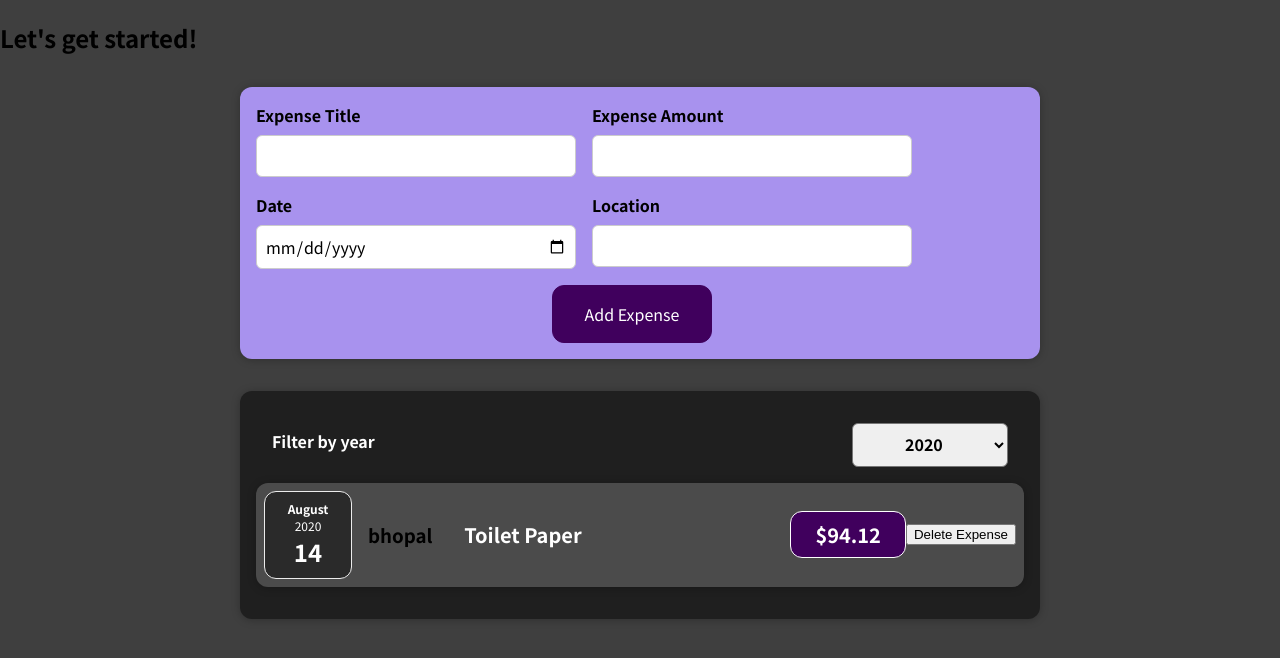
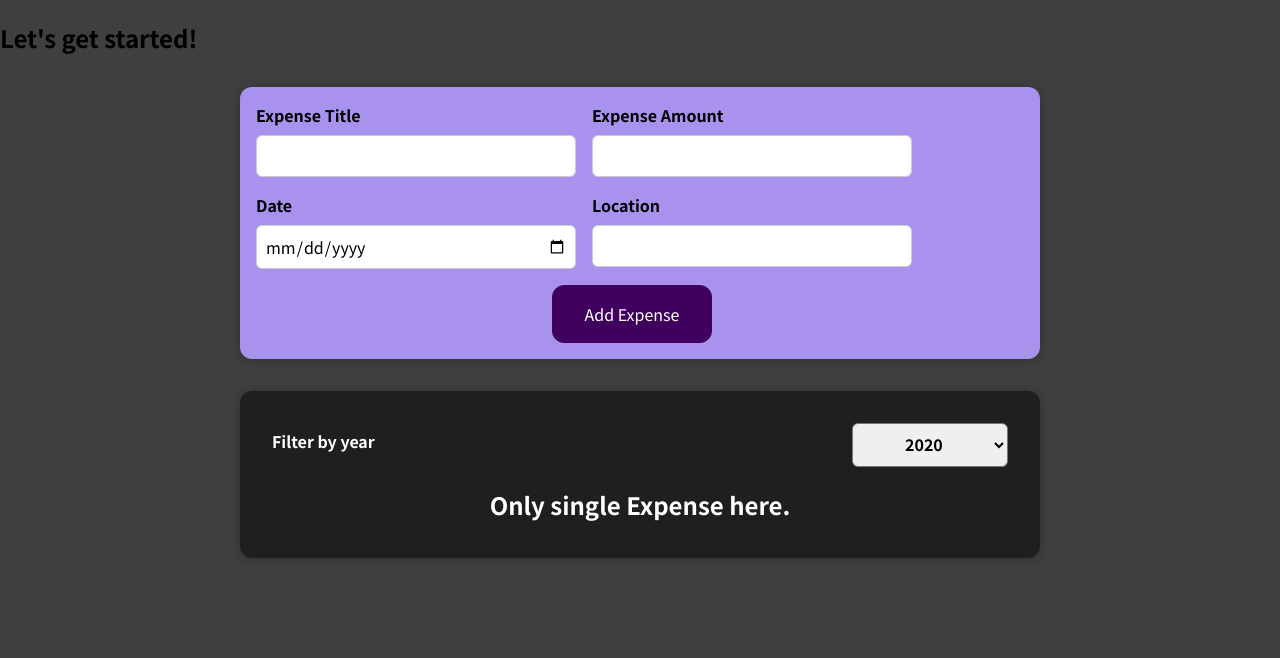
Before and after one commit to sanskaratre/React, a React (Create React App) app: page / in a window 1280 px wide. Shown: the top 658 px of the page. Built offline with nearby package versions, Linux system fonts and the light colour scheme.

Commit message:
conditional_rendering

```diff
--- a/src/App.js
+++ b/src/App.js
@@ -1,8 +1,9 @@
 import React, { useState } from "react";
-import ExpenseItem from "./components/Expense/ExpenseItem";
+
 import Card from "./components/UI/Card";
 import NewExpense from "./components/NewExpense/NewExpense";
 import ExpensesFilter from "./components/Expense/ExpenseFilter";
+import ExpenseList from "./components/Expense/ExpenseList";
 
 const dummyExpenses = [
   {
@@ -61,17 +62,7 @@ const App = () => {
 
       <Card className="expenses" id = 'perelement'>
       <ExpensesFilter selected={filteredYear} onChangeFilter={filterChangeHandler} />
-      {
-        filteredExpenses.map((expense) =>(
-
-          <ExpenseItem
-            key = {expense.id}
-            title = {expense.title}
-            location = {expense.location}
-            amount = {expense.amount}
-            date = {expense.date} />
-        ))
-       }
+      <ExpenseList expenses = {filteredExpenses}/>
       </Card>
     </div>
   );
--- a/src/components/Expense/ExpenseItem.js
+++ b/src/components/Expense/ExpenseItem.js
@@ -30,6 +30,7 @@ const ExpenseItem = (props) =>{
 
     return (
 
+      <li>
         <Card className='expense-item' id = {props.id}>
           <ExpenseDate date = {props.date}/>
           <ExpenseDetails
@@ -37,9 +38,9 @@ const ExpenseItem = (props) =>{
            location = {props.location}
            amount = {props.amount} />
            <button onClick={ () => {clickHandler(props.id)}}>Delete Expense</button>
+        </Card>
+      </li>
 
-
-        </Card>
 
 
     )
--- /dev/null
+++ b/src/components/Expense/ExpenseList.css
@@ -0,0 +1,9 @@
+.expenses-list {
+    list-style: none;
+    padding: 0;
+  }
+
+  .expenses-list__fallback {
+    color: white;
+    text-align: center;
+  }
--- /dev/null
+++ b/src/components/Expense/ExpenseList.js
@@ -0,0 +1,28 @@
+import './ExpenseList.css';
+import ExpenseItem from './ExpenseItem';
+
+const ExpenseList = (props) => {
+    if(props.expenses.length === 0){
+        return <h2 className='expenses-list__fallback'>No Item Found</h2>
+    }
+    if(props.expenses.length === 1){
+        return <h2 className='expenses-list__fallback'>Only single Expense here.</h2>
+    }
+
+    return (
+        <ul className='expenses-list'>
+            {(props.expenses.map((expense) =>(
+              <ExpenseItem
+                key = {expense.id}
+                title = {expense.title}
+                location = {expense.location}
+                amount = {expense.amount}
+                date = {expense.date} />
+            ) )
+          )
+          }
+        </ul>
+    )
+}
+
+export default ExpenseList;
```
